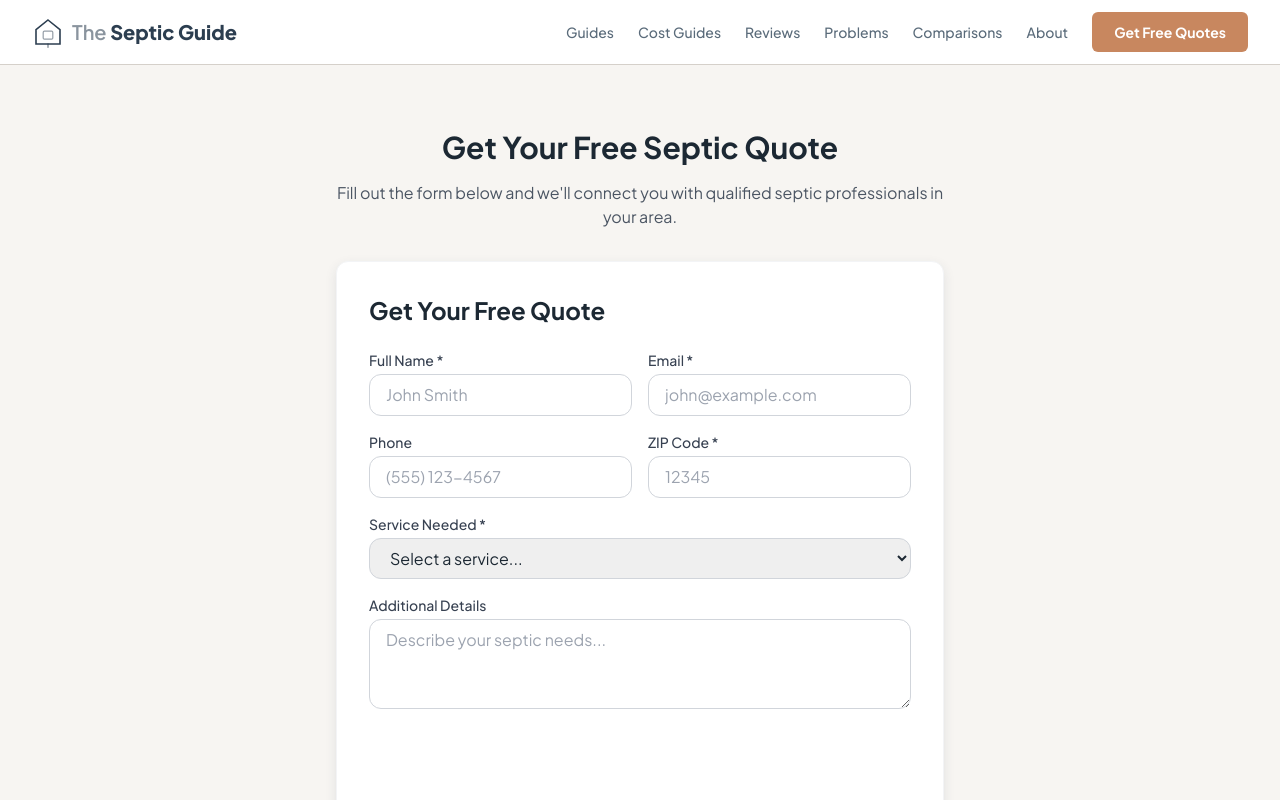
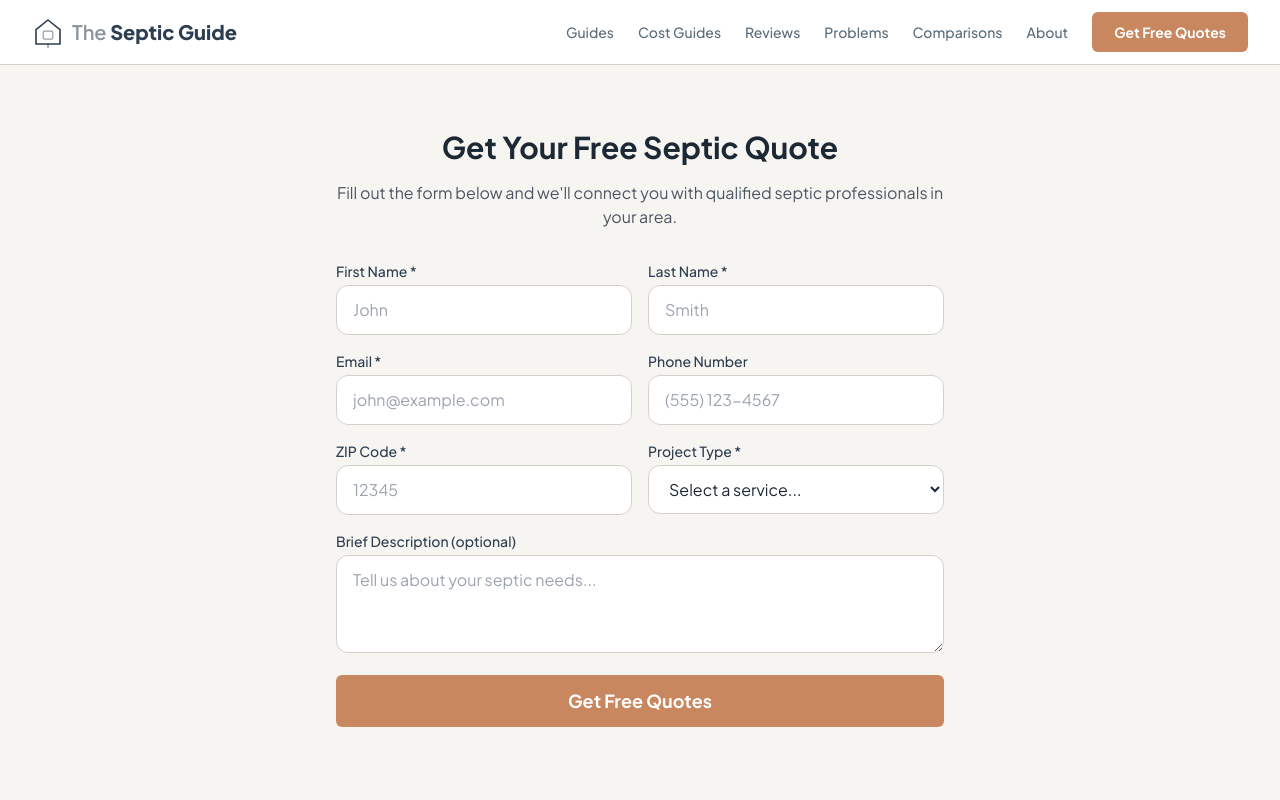
Before and after one commit to thebasementguide2026/theseptic.guide-, a Next.js app: page /get-quote in a window 1280 px wide. Shown: the top 800 px of the page. Built offline with nearby package versions, Linux system fonts and the light colour scheme.

Commit message:
Reskin: Updated quote form with new fields and copper styling

```diff
--- a/components/QuoteForm.tsx
+++ b/components/QuoteForm.tsx
@@ -1,115 +1,127 @@
 'use client'
 import { useState } from 'react'
 
+const projectTypes = [
+  'Septic Tank Pumping',
+  'Septic System Inspection',
+  'Septic System Installation',
+  'Septic System Repair',
+  'Drainfield Replacement',
+  'Septic Tank Replacement',
+  'Aerobic System Service',
+  'Septic to Sewer Conversion',
+  'Other Septic Service',
+]
+
 export default function QuoteForm() {
   const [formData, setFormData] = useState({
-    name: '',
+    firstName: '',
+    lastName: '',
     email: '',
     phone: '',
     zip: '',
-    serviceType: '',
-    message: '',
+    projectType: '',
+    description: '',
   })
   const [submitted, setSubmitted] = useState(false)
 
   const handleSubmit = (e: React.FormEvent) => {
     e.preventDefault()
-    // API integration will be added later
     setSubmitted(true)
+  }
+
+  const handleChange = (e: React.ChangeEvent<HTMLInputElement | HTMLSelectElement | HTMLTextAreaElement>) => {
+    setFormData({ ...formData, [e.target.name]: e.target.value })
   }
 
   if (submitted) {
     return (
-      <div className="bg-brand-green-light/20 border border-brand-green rounded-xl p-8 text-center">
-        <div className="text-4xl mb-4">\u2705</div>
-        <h3 className="text-2xl font-bold text-brand-green-dark mb-2">Thank You!</h3>
-        <p className="text-gray-600">We've received your request. A qualified septic professional will contact you shortly.</p>
+      <div className="text-center py-12">
+        <div className="text-4xl mb-4">{"\u2705"}</div>
+        <h3 className="text-2xl font-bold text-[#2C3E50] mb-2">Thank You!</h3>
+        <p className="text-[#5A6B7A]">We&apos;ll connect you with qualified septic professionals in your area.</p>
       </div>
     )
   }
 
   return (
-    <form onSubmit={handleSubmit} className="bg-white rounded-xl shadow-md p-8 border border-gray-100">
-      <h3 className="text-2xl font-bold text-brand-green-dark mb-6">Get Your Free Quote</h3>
+    <form onSubmit={handleSubmit} className="space-y-4">
       <div className="grid grid-cols-1 md:grid-cols-2 gap-4">
         <div>
-          <label className="block text-sm font-medium text-gray-700 mb-1">Full Name *</label>
+          <label className="block text-sm font-medium text-[#2C3E50] mb-1">First Name *</label>
           <input
-            type="text"
-            required
-            value={formData.name}
-            onChange={(e) => setFormData({...formData, name: e.target.value})}
-            className="w-full border border-gray-300 rounded-lg px-4 py-2 focus:ring-2 focus:ring-brand-green focus:border-transparent"
-            placeholder="John Smith"
+            type="text" name="firstName" required
+            value={formData.firstName} onChange={handleChange}
+            className="w-full px-4 py-3 border border-[#D5D0CA] rounded-lg focus:outline-none focus:ring-2 focus:ring-[#C8875F] focus:border-transparent"
+            placeholder="John"
           />
         </div>
         <div>
-          <label className="block text-sm font-medium text-gray-700 mb-1">Email *</label>
+          <label className="block text-sm font-medium text-[#2C3E50] mb-1">Last Name *</label>
           <input
-            type="email"
-            required
-            value={formData.email}
-            onChange={(e) => setFormData({...formData, email: e.target.value})}
-            className="w-full border border-gray-300 rounded-lg px-4 py-2 focus:ring-2 focus:ring-brand-green focus:border-transparent"
+            type="text" name="lastName" required
+            value={formData.lastName} onChange={handleChange}
+            className="w-full px-4 py-3 border border-[#D5D0CA] rounded-lg focus:outline-none focus:ring-2 focus:ring-[#C8875F] focus:border-transparent"
+            placeholder="Smith"
+          />
+        </div>
+      </div>
+      <div className="grid grid-cols-1 md:grid-cols-2 gap-4">
+        <div>
+          <label className="block text-sm font-medium text-[#2C3E50] mb-1">Email *</label>
+          <input
+            type="email" name="email" required
+            value={formData.email} onChange={handleChange}
+            className="w-full px-4 py-3 border border-[#D5D0CA] rounded-lg focus:outline-none focus:ring-2 focus:ring-[#C8875F] focus:border-transparent"
             placeholder="john@example.com"
           />
         </div>
         <div>
-          <label className="block text-sm font-medium text-gray-700 mb-1">Phone</label>
+          <label className="block text-sm font-medium text-[#2C3E50] mb-1">Phone Number</label>
           <input
-            type="tel"
-            value={formData.phone}
-            onChange={(e) => setFormData({...formData, phone: e.target.value})}
-            className="w-full border border-gray-300 rounded-lg px-4 py-2 focus:ring-2 focus:ring-brand-green focus:border-transparent"
+            type="tel" name="phone"
+            value={formData.phone} onChange={handleChange}
+            className="w-full px-4 py-3 border border-[#D5D0CA] rounded-lg focus:outline-none focus:ring-2 focus:ring-[#C8875F] focus:border-transparent"
             placeholder="(555) 123-4567"
           />
         </div>
+      </div>
+      <div className="grid grid-cols-1 md:grid-cols-2 gap-4">
         <div>
-          <label className="block text-sm font-medium text-gray-700 mb-1">ZIP Code *</label>
+          <label className="block text-sm font-medium text-[#2C3E50] mb-1">ZIP Code *</label>
           <input
-            type="text"
-            required
-            value={formData.zip}
-            onChange={(e) => setFormData({...formData, zip: e.target.value})}
-            className="w-full border border-gray-300 rounded-lg px-4 py-2 focus:ring-2 focus:ring-brand-green focus:border-transparent"
+            type="text" name="zip" required
+            value={formData.zip} onChange={handleChange}
+            className="w-full px-4 py-3 border border-[#D5D0CA] rounded-lg focus:outline-none focus:ring-2 focus:ring-[#C8875F] focus:border-transparent"
             placeholder="12345"
           />
         </div>
+        <div>
+          <label className="block text-sm font-medium text-[#2C3E50] mb-1">Project Type *</label>
+          <select
+            name="projectType" required
+            value={formData.projectType} onChange={handleChange}
+            className="w-full px-4 py-3 border border-[#D5D0CA] rounded-lg focus:outline-none focus:ring-2 focus:ring-[#C8875F] focus:border-transparent bg-white"
+          >
+            <option value="">Select a service...</option>
+            {projectTypes.map((type) => (
+              <option key={type} value={type}>{type}</option>
+            ))}
+          </select>
+        </div>
       </div>
-      <div className="mt-4">
-        <label className="block text-sm font-medium text-gray-700 mb-1">Service Needed *</label>
-        <select
-          required
-          value={formData.serviceType}
-          onChange={(e) => setFormData({...formData, serviceType: e.target.value})}
-          className="w-full border border-gray-300 rounded-lg px-4 py-2 focus:ring-2 focus:ring-brand-green focus:border-transparent"
-        >
-          <option value="">Select a service...</option>
-          <option value="installation">New Septic Installation</option>
-          <option value="pumping">Septic Pumping</option>
-          <option value="inspection">Septic Inspection</option>
-          <option value="repair">Septic Repair</option>
-          <option value="drain-field">Drain Field Service</option>
-          <option value="other">Other</option>
-        </select>
-      </div>
-      <div className="mt-4">
-        <label className="block text-sm font-medium text-gray-700 mb-1">Additional Details</label>
+      <div>
+        <label className="block text-sm font-medium text-[#2C3E50] mb-1">Brief Description (optional)</label>
         <textarea
-          value={formData.message}
-          onChange={(e) => setFormData({...formData, message: e.target.value})}
-          rows={3}
-          className="w-full border border-gray-300 rounded-lg px-4 py-2 focus:ring-2 focus:ring-brand-green focus:border-transparent"
-          placeholder="Describe your septic needs..."
+          name="description" rows={3}
+          value={formData.description} onChange={handleChange}
+          className="w-full px-4 py-3 border border-[#D5D0CA] rounded-lg focus:outline-none focus:ring-2 focus:ring-[#C8875F] focus:border-transparent"
+          placeholder="Tell us about your septic needs..."
         />
       </div>
-      <button
-        type="submit"
-        className="mt-6 w-full bg-brand-green text-white py-3 rounded-lg font-semibold hover:bg-brand-green-dark transition-colors"
-      >
-        Submit Quote Request
+      <button type="submit" className="btn-primary w-full text-center py-3 text-lg">
+        Get Free Quotes
       </button>
-      <p className="mt-3 text-xs text-gray-500 text-center">Free, no-obligation quotes from qualified professionals.</p>
     </form>
   )
 }
```
